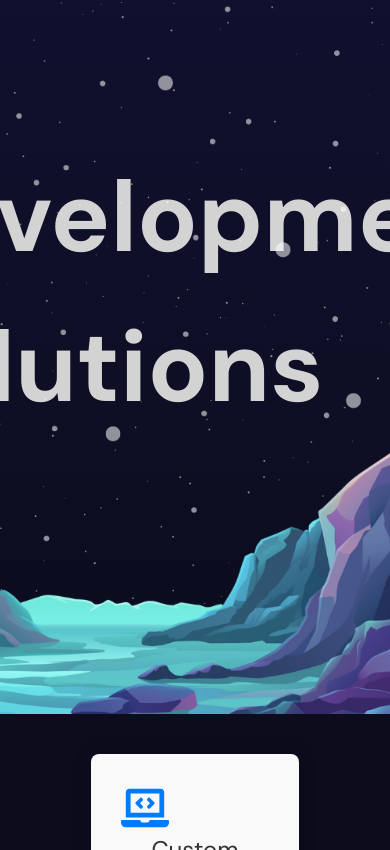
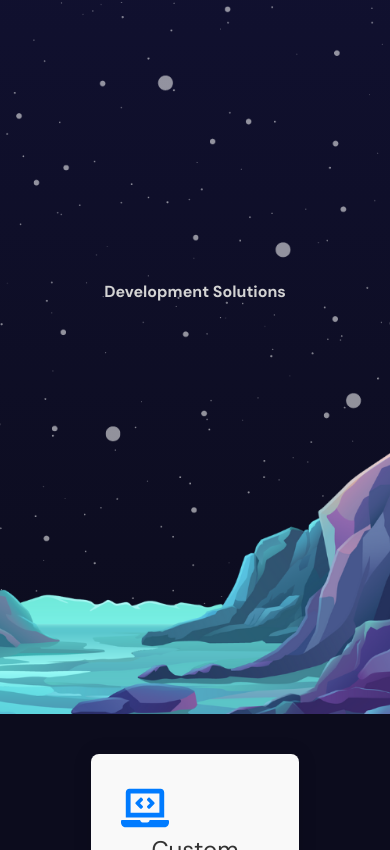
Before and after one commit to coderemran6910/coderemran-portfolio-2, a React (Vite) app: page / in a window 390 px wide. Shown: the part 974-1824 px from the top of the page. Built offline with nearby package versions, Linux system fonts and the light colour scheme.

Commit message:
Paralax section responsive success

```diff
--- a/src/components/paralax/Paralax.jsx
+++ b/src/components/paralax/Paralax.jsx
@@ -21,7 +21,7 @@ const Paralax = ({ type }) => {
             : "linear-gradient(180deg, #111132 , #505064)",
       }}
     >
-      <motion.h1 style={{ y: yText }}>
+      <motion.h1 className=" text-6xl md:text-8xl text-center" style={{ y: yText }}>
         {type === "services" && "Development Solutions"}
         {type === "portfolio" && "My Webfolio"}
         {type === "contact" && "Get in Contact"}
--- a/src/components/paralax/paralax.scss
+++ b/src/components/paralax/paralax.scss
@@ -8,7 +8,7 @@
     overflow: hidden;
 
     h1{
-        font-size: 100px;
+        // font-size: 100px;
         font-weight: bold;
     }
     .mount{
```
